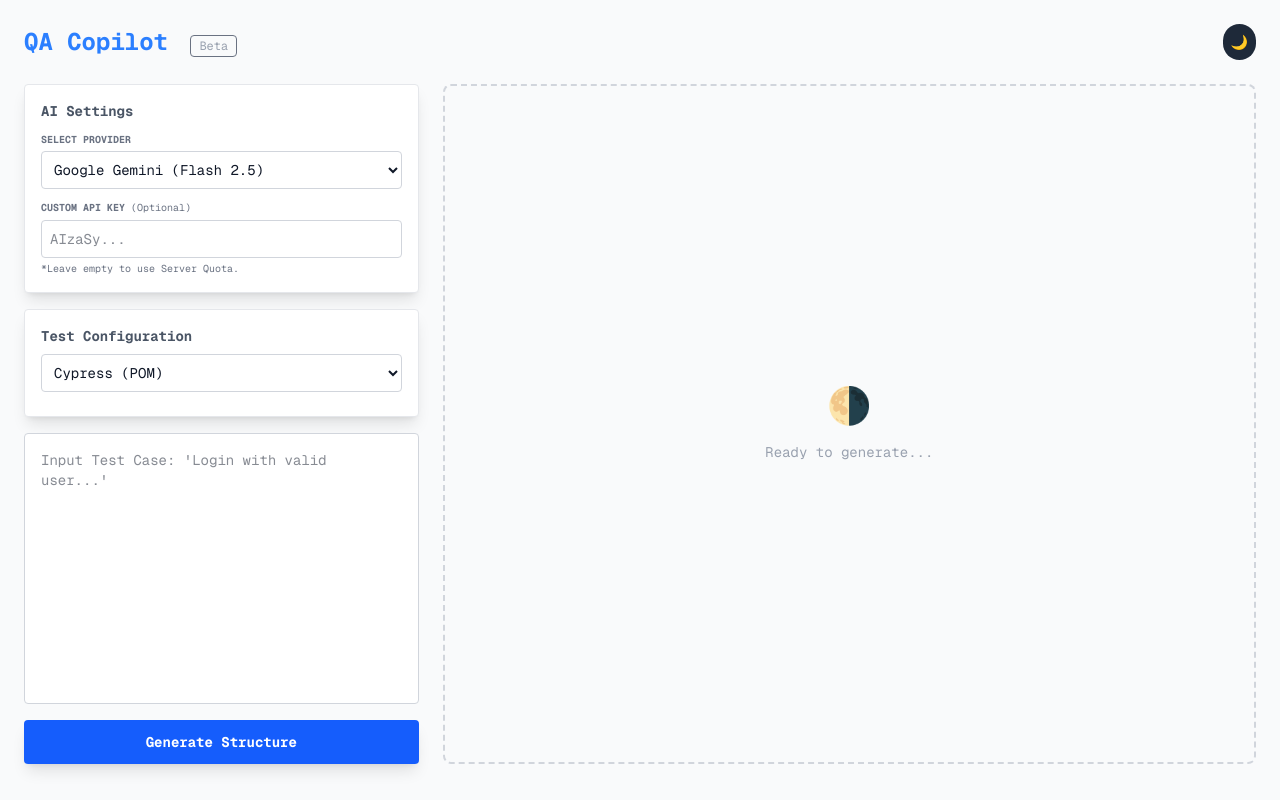
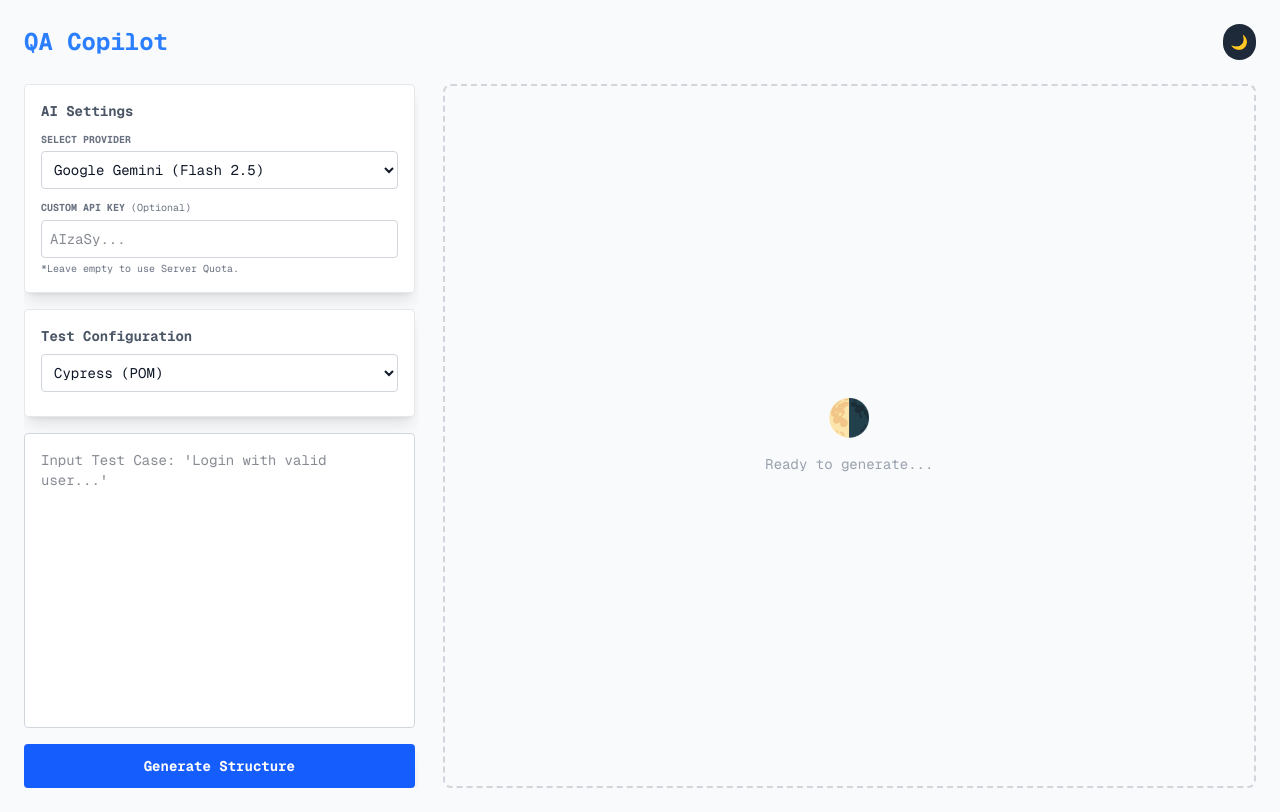
Before and after one commit to archndrx/qa-ai-test-gen, a Next.js app: page / in a window 1280 px wide. Built offline with nearby package versions, Linux system fonts and the light colour scheme.

Commit message:
fix - layout error

```diff
--- a/app/page.tsx
+++ b/app/page.tsx
@@ -188,9 +188,6 @@ export default function Home() {
         <div className="flex justify-between items-center mb-6">
           <h1 className="text-2xl font-bold text-center text-blue-500">
             QA Copilot{" "}
-            <span className="text-xs font-normal text-gray-400 border border-gray-500 rounded px-2 py-0.5 ml-2">
-              Beta
-            </span>
           </h1>
           <button
             onClick={() => setIsDarkMode(!isDarkMode)}
@@ -203,7 +200,7 @@ export default function Home() {
         </div>
 
         <div className="grid grid-cols-1 lg:grid-cols-12 gap-6 items-start">
-          <div className="lg:col-span-4 flex flex-col gap-4 sticky top-6 h-[85vh]">
+          <div className="lg:col-span-4 flex flex-col gap-4 sticky top-6 h-[calc(100vh-6rem)] overflow-y-auto pr-1">
             <div className={`p-4 rounded border ${theme.card} shrink-0`}>
               <label
                 className={`font-bold block mb-3 flex items-center gap-2 ${theme.label}`}
@@ -316,7 +313,7 @@ export default function Home() {
             )}
           </div>
 
-          <div className="lg:col-span-8 flex flex-col gap-4 h-[85vh]">
+          <div className="lg:col-span-8 flex flex-col gap-4 h-[calc(100vh-6rem)]">
             {resultData ? (
               <div
                 className={`flex flex-col h-full border rounded-lg overflow-hidden shadow-2xl ${
```
